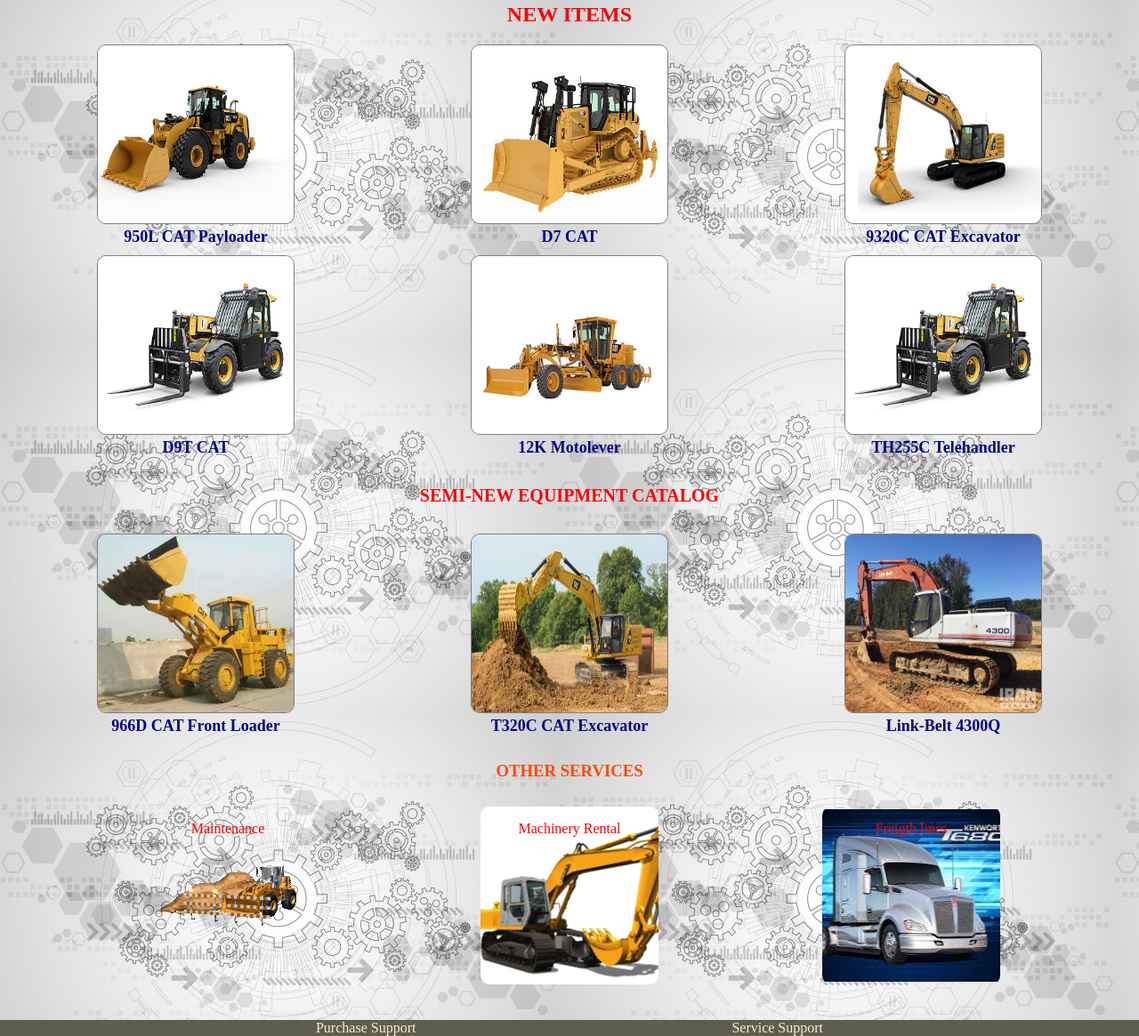
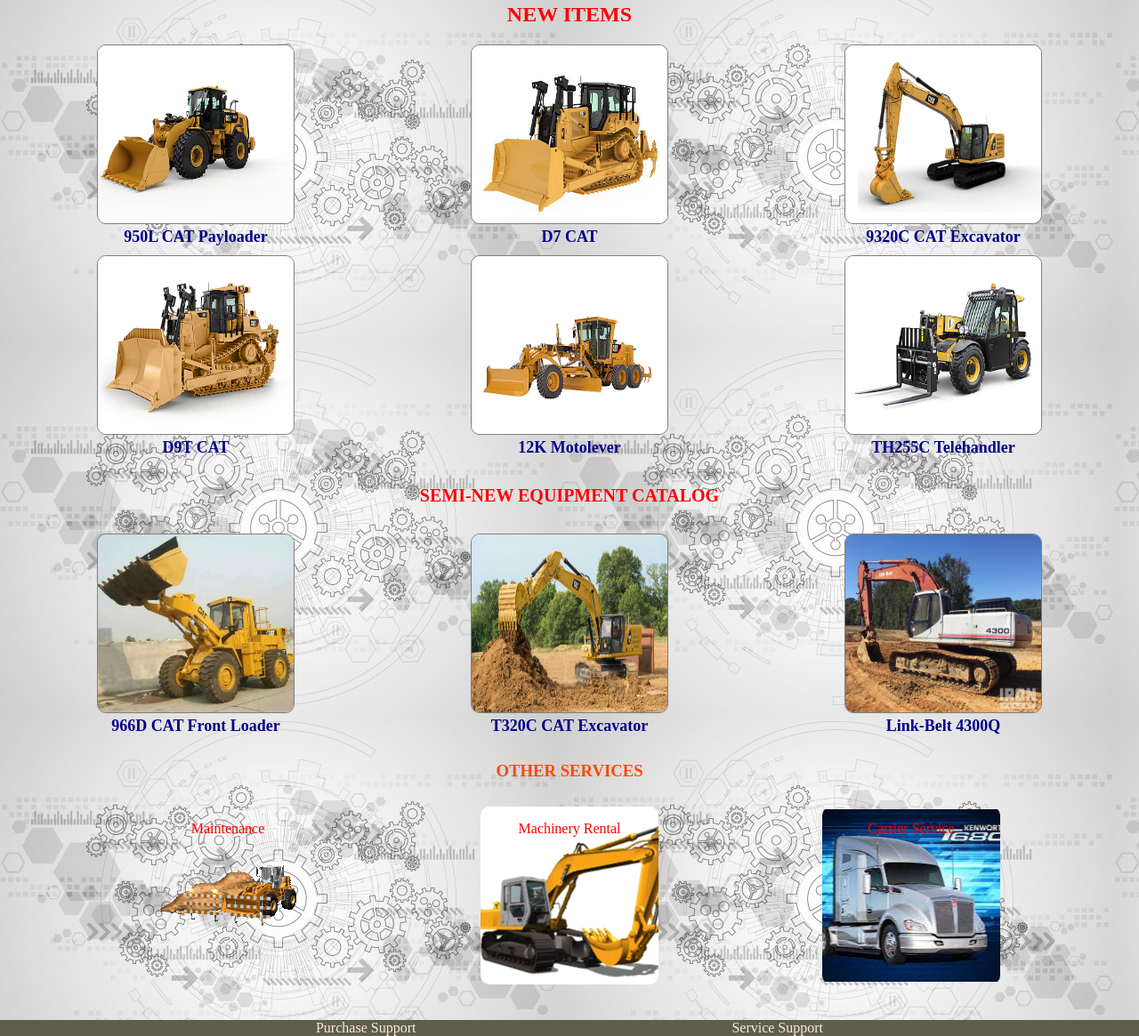
Before and after one commit to JavierCueva/Py042021replacement, a plain HTML site: page index.html in a window 1280 px wide. Shown: the part 449-1614 px from the top of the page at 89% size. Drawn offline with Linux system fonts and the light colour scheme.

Commit message:
modified mixin container-md

```diff
--- a/index.html
+++ b/index.html
@@ -98,7 +98,7 @@
                 </div>
             </div>
             <div class="border-card">
-                <img src="assets\images\TH255C.jpg" class="card-image" alt="no picture">
+                <img src="assets\images\D9T.jpg" class="card-image" alt="no picture">
                 <div>
                     <b class="text-in-card">D9T CAT</b>
                 </div>
@@ -166,7 +166,7 @@
                 <p>Machinery Rental</p>
             </div>
             <div class="container-md">
-                <p>Freigth lines</p>
+                <p>Carrier Service</p>
             </div>
         </section>
 
```
